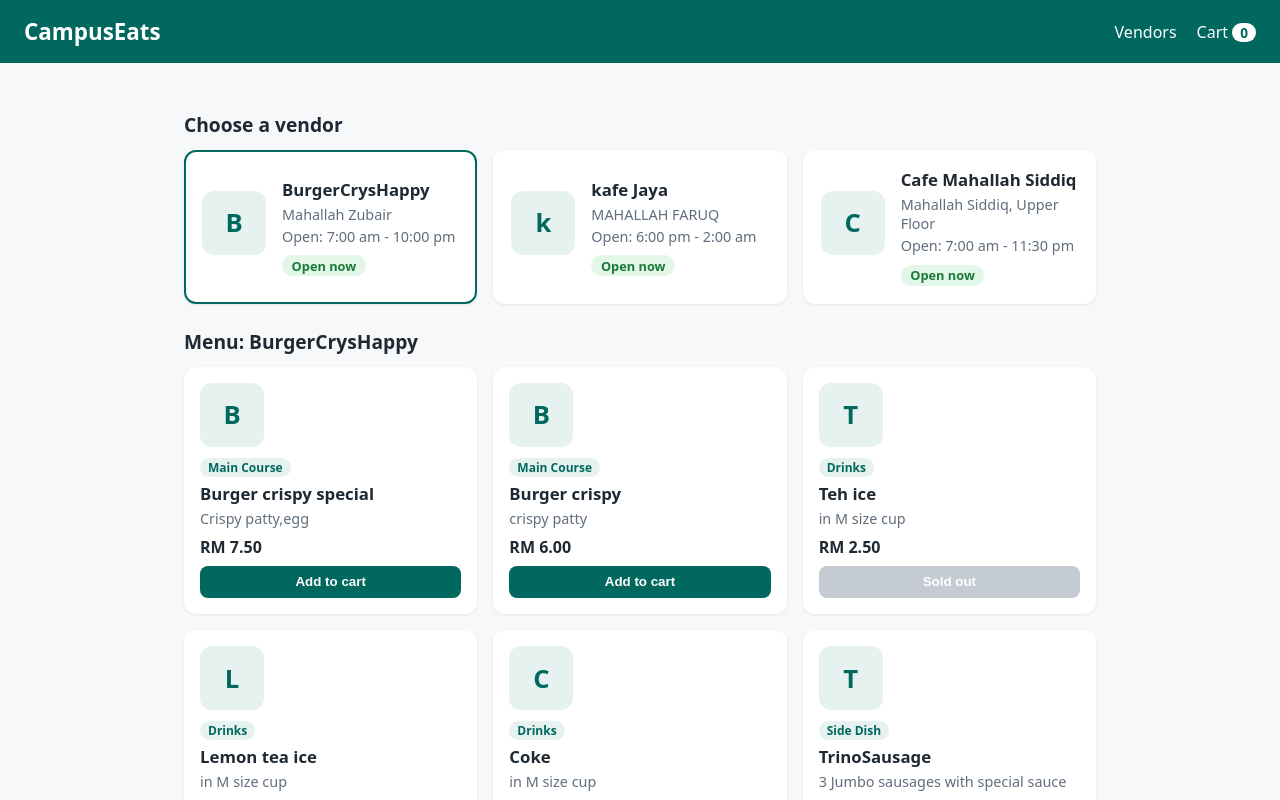
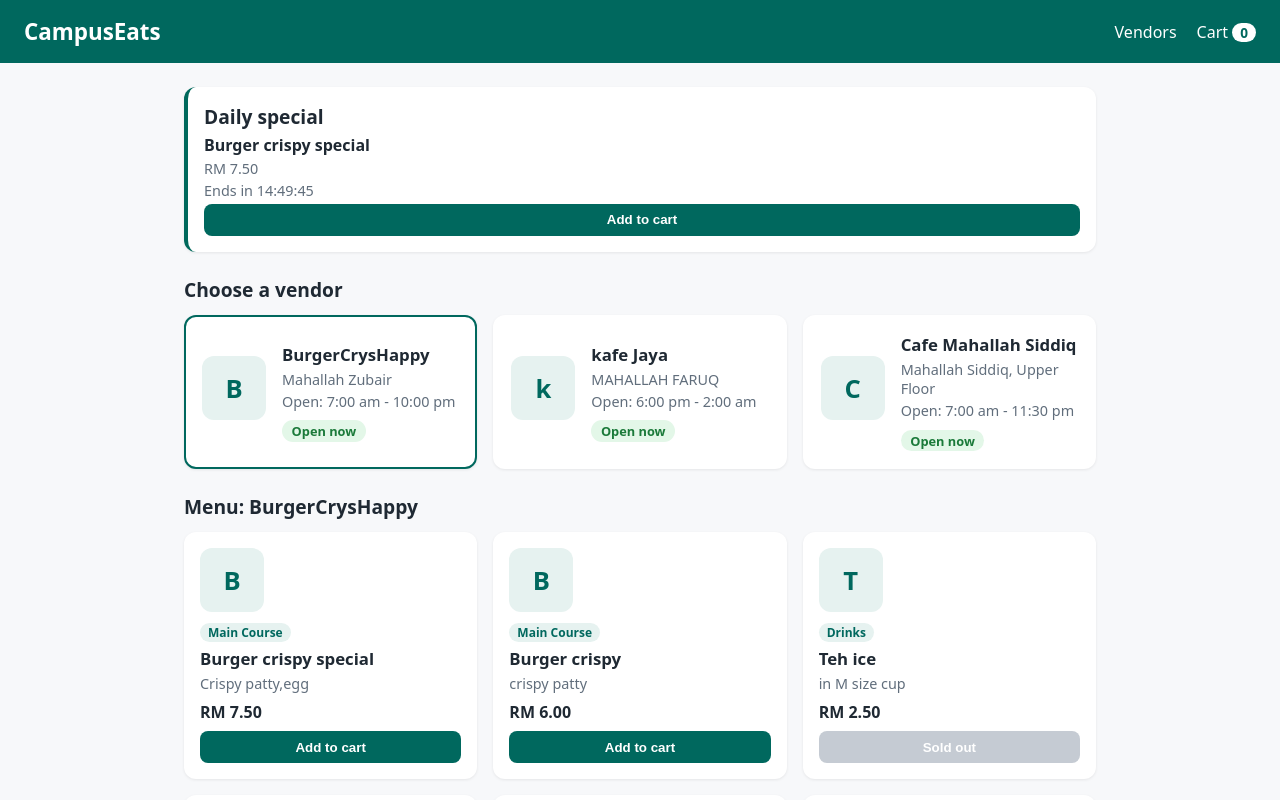
Before and after one commit to zaim33/campuseats-2416015, a React (Vite) app: page / in a window 1280 px wide. Shown: the top 800 px of the page. Built offline with nearby package versions, Linux system fonts and the light colour scheme.

Commit message:
Add daily special countdown with useEffect and setInterval cleanup

```diff
--- a/src/App.jsx
+++ b/src/App.jsx
@@ -5,6 +5,7 @@ import MenuList from "./components/MenuList.jsx";
 import Footer from "./components/Footer.jsx";
 import { Loading, ErrorMessage } from "./components/Status.jsx";
 import CartPage from "./components/CartPage.jsx";
+import DailySpecial from "./components/DailySpecial.jsx";
 
 function App() {
   const [vendors, setVendors] = useState([]);
@@ -117,6 +118,9 @@ function App() {
   } else {
     content = (
       <>
+        {selectedVendor && (
+          <DailySpecial item={selectedVendor.menu[0]} onAdd={handleAddToCart} />
+        )}
         <section>
           <h2 className="section-title">Choose a vendor</h2>
           <div className="vendor-grid">
--- /dev/null
+++ b/src/components/DailySpecial.jsx
@@ -0,0 +1,55 @@
+import { useEffect, useState } from "react";
+
+// The special ends today at 10:00 pm. It is set once, when the file loads.
+const END_TIME = new Date().setHours(22, 0, 0, 0);
+
+function getSecondsLeft() {
+  return Math.max(0, Math.floor((END_TIME - Date.now()) / 1000));
+}
+
+function DailySpecial({ item, onAdd }) {
+  const [secondsLeft, setSecondsLeft] = useState(getSecondsLeft);
+
+  useEffect(() => {
+    const id = setInterval(() => {
+      setSecondsLeft(getSecondsLeft());
+    }, 1000);
+
+    return () => clearInterval(id); // cleanup: stop the timer when the component disappears
+  }, []);
+
+  // work out hours, minutes and seconds from secondsLeft
+  const hours = Math.floor(secondsLeft / 3600);
+  const minutes = Math.floor((secondsLeft % 3600) / 60);
+  const seconds = secondsLeft % 60;
+  // pad each number to 2 digits, e.g. String(n).padStart(2, '0')
+  const formattedHours = String(hours).padStart(2, "0");
+  const formattedMinutes = String(minutes).padStart(2, "0");
+  const formattedSeconds = String(seconds).padStart(2, "0");
+
+  const ended = secondsLeft === 0;
+
+  return (
+    <section className="card special">
+      <h2 className="section-title">Daily special</h2>
+      <p className="cart-name">{item.name}</p>
+      <p className="muted">RM {item.price.toFixed(2)}</p>
+      {ended ? (
+        <p className="muted">Special ended</p>
+      ) : (
+        <p className="muted">
+          Ends in {formattedHours}:{formattedMinutes}:{formattedSeconds}
+        </p>
+      )}
+      <button
+        className="btn"
+        disabled={ended || !item.available}
+        onClick={() => onAdd(item)}
+      >
+        {ended ? "Special ended" : "Add to cart"}
+      </button>
+    </section>
+  );
+}
+
+export default DailySpecial;
--- a/src/index.css
+++ b/src/index.css
@@ -536,3 +536,7 @@ a.card:hover {
 .error {
   border-left: 4px solid #b3261e;
 }
+.special {
+  margin-bottom: 1rem;
+  border-left: 4px solid #00695c;
+}
```
